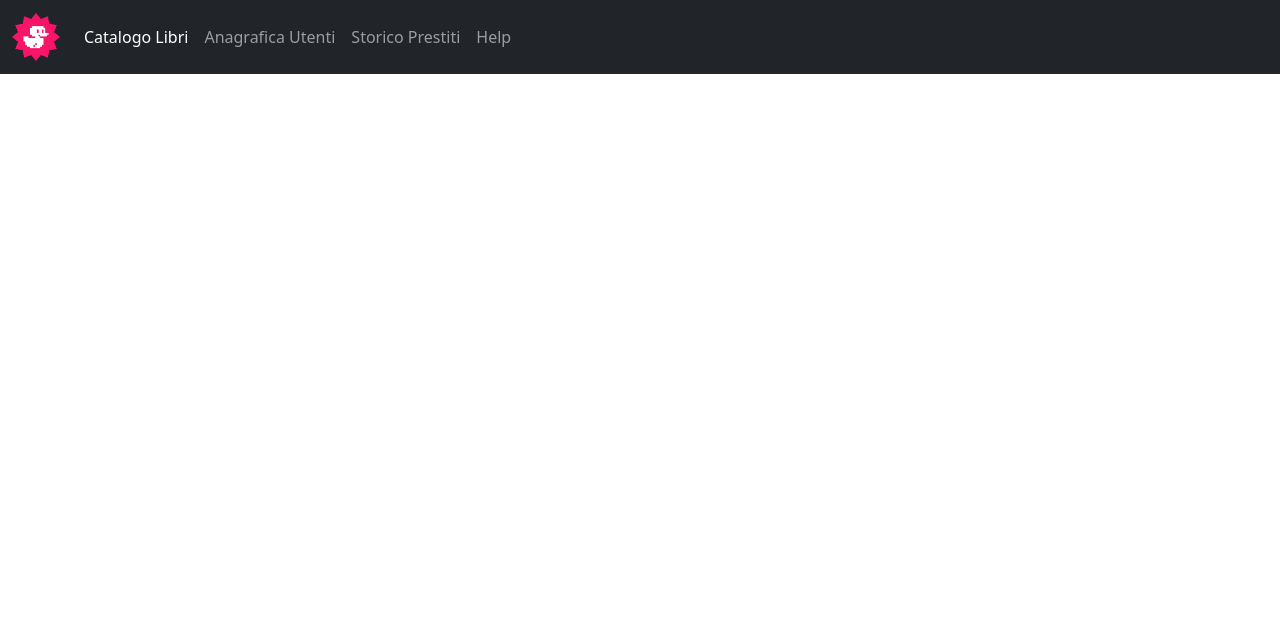
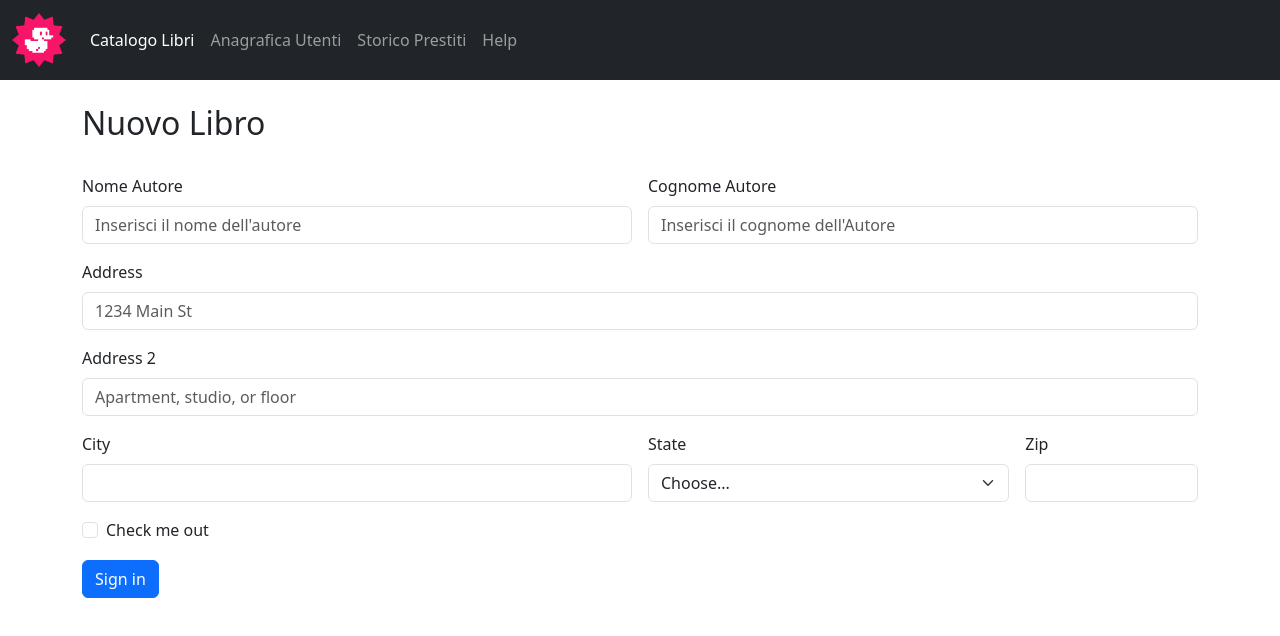
Before and after one commit to MassimilianoTusini/html-css-bootstrap-dashboard, a plain HTML site: page cartella index/newbook.html in a window 1280 px wide. Drawn offline with nearby package versions, Linux system fonts and the light colour scheme; files that its build step writes are made by us from their sources.

Commit message:
Aggiungi layout bootstrap

```diff
--- a/cartella index/newbook.html
+++ b/cartella index/newbook.html
@@ -19,7 +19,9 @@
       <!-- Barra di navigazione -->
       <nav class="navbar navbar-expand-lg bg-dark" data-bs-theme="dark">
         <div class="container-fluid">
-            <img src="../img/duck.png" class="navbar-brand" style="width: 48px;" alt="logo">
+            <a href="../index.html">
+                <img src="../img/duck.png" class="navbar-brand" style="width: 54px;" alt="logo">
+            </a>
             <button class="navbar-toggler" type="button" data-bs-toggle="collapse" data-bs-target="#navbarNav" aria-controls="navbarNav" aria-expanded="false" aria-label="Toggle navigation">
                 <span class="navbar-toggler-icon"></span>
             </button>
@@ -44,5 +46,57 @@
 
     </header>
 
+    <main>
+      <div class="container">
+        <div>
+            <h1 class="fs-2 py-4">Nuovo Libro</h1>
+        </div>
+        <form class="row g-3">
+            <div class="col-md-6">
+                <label for="inputName4" class="form-label">Nome Autore</label>
+                <input type="text" class="form-control" placeholder="Inserisci il nome dell'autore" aria-label="First name" id="inputName4">
+            </div>
+            <div class="col-md-6">
+                <label for="inputSurname4" class="form-label">Cognome Autore</label>
+                <input type="text" class="form-control" placeholder="Inserisci il cognome dell'Autore" aria-label="Last Name" id="inputSurname4">
+            </div>
+            <div class="col-12">
+                <label for="inputAddress" class="form-label">Address</label>
+                <input type="text" class="form-control" id="inputAddress" placeholder="1234 Main St">
+            </div>
+            <div class="col-12">
+                <label for="inputAddress2" class="form-label">Address 2</label>
+                <input type="text" class="form-control" id="inputAddress2" placeholder="Apartment, studio, or floor">
+            </div>
+            <div class="col-md-6">
+                <label for="inputCity" class="form-label">City</label>
+                <input type="text" class="form-control" id="inputCity">
+            </div>
+            <div class="col-md-4">
+                <label for="inputState" class="form-label">State</label>
+                <select id="inputState" class="form-select">
+                <option selected>Choose...</option>
+                <option>...</option>
+                </select>
+            </div>
+            <div class="col-md-2">
+                <label for="inputZip" class="form-label">Zip</label>
+                <input type="text" class="form-control" id="inputZip">
+            </div>
+            <div class="col-12">
+                <div class="form-check">
+                <input class="form-check-input" type="checkbox" id="gridCheck">
+                <label class="form-check-label" for="gridCheck">
+                    Check me out
+                </label>
+                </div>
+            </div>
+            <div class="col-12">
+                <button type="submit" class="btn btn-primary">Sign in</button>
+            </div>
+        </form>
+      </div>
+    </main>
+
 </body>
 </html>
```
Also changed, not shown: index.html (+1 -1 lines).
